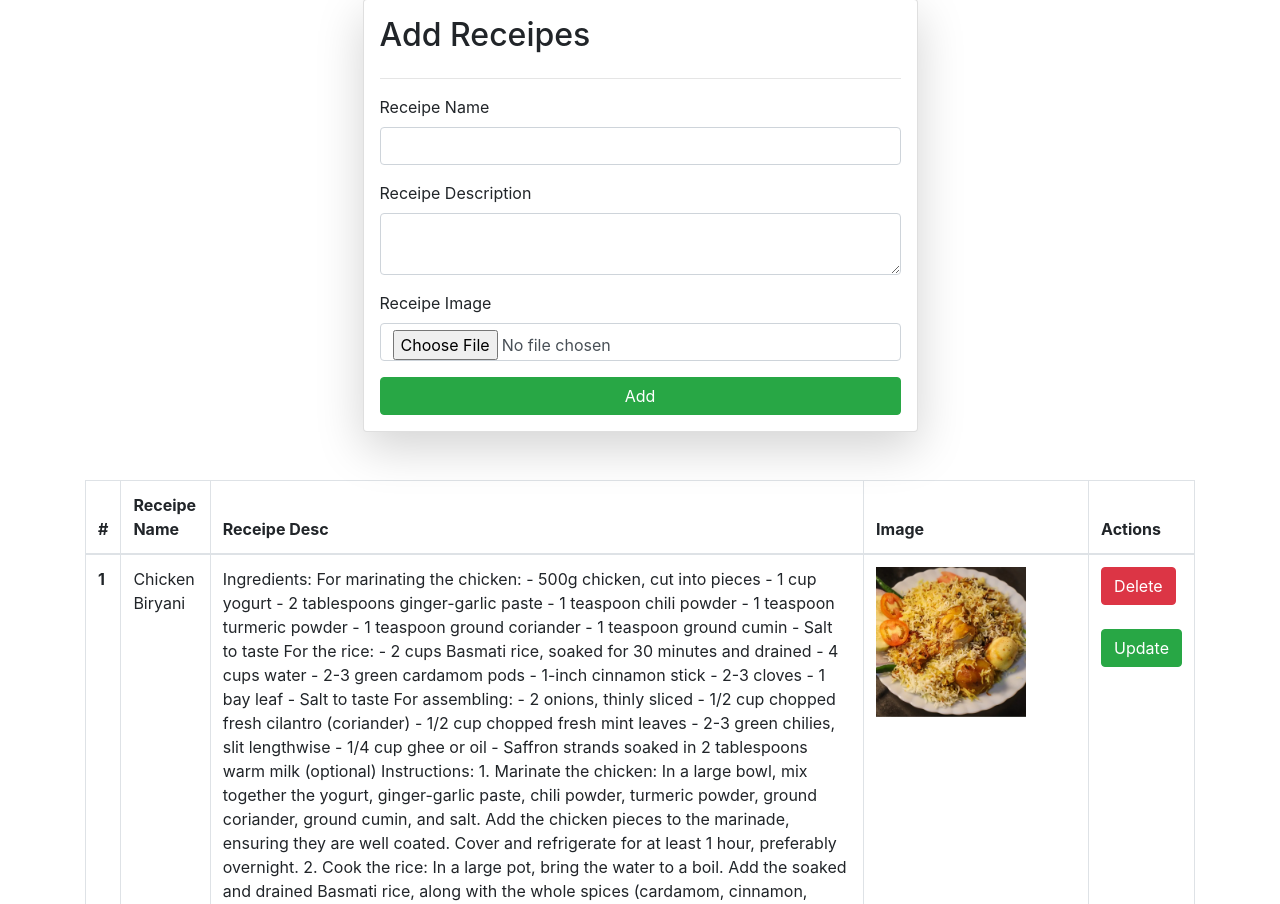
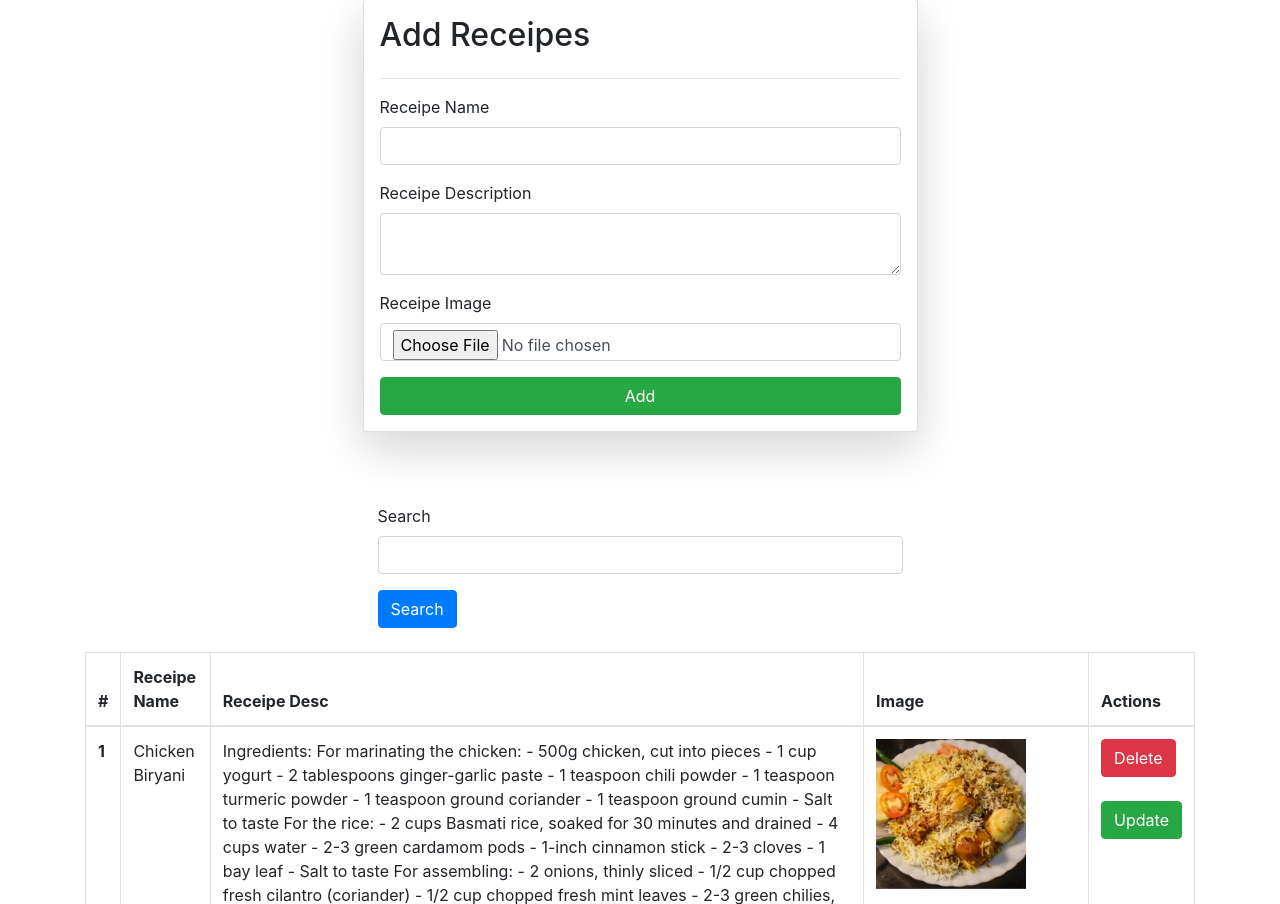
Before and after one commit to Pankajpadekar/recipe_project, a Django app: page /receipes/ in a window 1280 px wide. Shown: the part 49-953 px from the top of the page. Run offline with Django 5.2, Linux system fonts and the light colour scheme; data comes from the database, SQL or seed files in the repository; both versions use the stored data as it was after the commit.

Commit message:
added seach functionality

```diff
--- a/vege/templates/receipes.html
+++ b/vege/templates/receipes.html
@@ -12,7 +12,7 @@
   </head>
   <body>
     <div class="container mt-5 rounded-5">
-        <form class="col-6 mx-auto card p-3 shadow-lg rounded-5" method="post" enctype='multipart/form-data'>
+          <form class="col-6 mx-auto card p-3 shadow-lg rounded-5" method="post" enctype='multipart/form-data'>
             {% csrf_token %}
             <h2>Add Receipes</h2>
             <hr>
@@ -31,6 +31,17 @@
             <button type="submit" class="btn btn-success">Add</button>
           </form>
           <br>
+          <div class="mt-5">
+            <div class="mx-auto col-6">
+              <form>
+                <div class="mb-3">
+                  <label for="exampleInputReceipe" class="form-label">Search</label>
+                  <input name="search" type="text" class="form-control">
+                </div>
+                <button type="submit" class="btn btn-primary">Search</button>
+              </form>
+            </div>
+          </div>
           <br>
           <table class="table table-bordered">
             <thead>
--- a/vege/views.py
+++ b/vege/views.py
@@ -24,6 +24,11 @@ def receipes(request):
         return redirect('/receipes/')
 
     receipes = Receipe.objects.all()
+
+    if request.GET.get('search'):
+        receipes = receipes.filter(
+            receipe_name__icontains=request.GET.get('search'))
+
     template = loader.get_template('receipes.html')
     context = {
         'receipes': receipes,
@@ -45,15 +50,16 @@ def update_receipe(request, id):
         data = request.POST
         receipe_name = data.get('receipe_name')
         receipe_description = data.get('receipe_description')
-        receipe_image = request.FILES['receipe_image']
+        receipe_image = request.FILES.get('receipe_image')
 
-        Receipe.objects.create(receipe_name=receipe_name,
-                               receipe_description=receipe_description)
+        receipes.receipe_name = receipe_name
+        receipes.receipe_description = receipe_description
 
         if receipe_image:
             receipes.receipe_image = receipe_image
 
         receipes.save()
+        return redirect('/receipes/')
 
     template = loader.get_template('update_receipes.html')
     context = {
```
Also changed, not shown: db.sqlite3.
